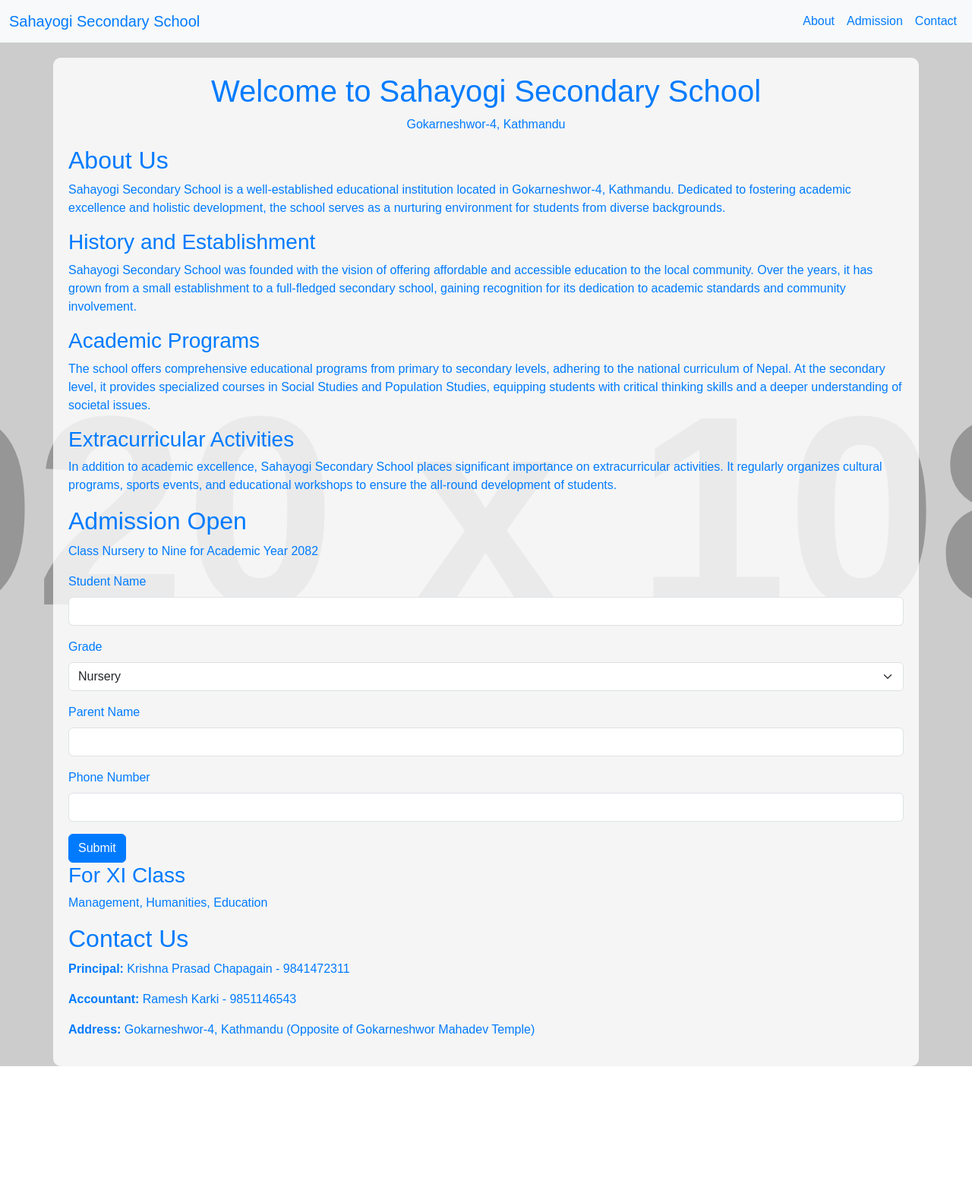
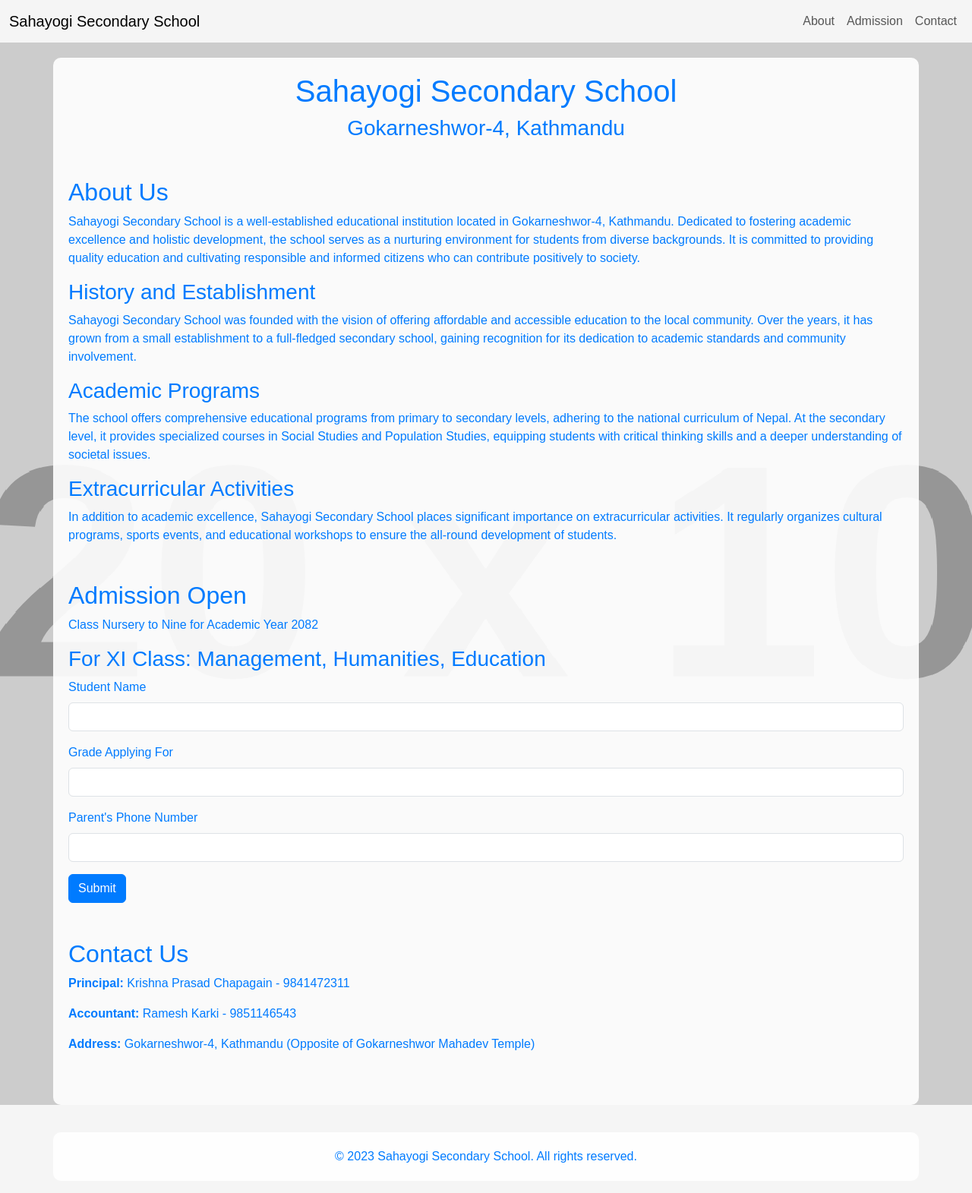
Before and after one commit to karkiramesh77/Sahayogi, a plain HTML site: page index.html in a window 1280 px wide. Shown: the whole page at 76% size. Before the commit the page ends 1404 px from the top, so only its background shows below. Drawn offline with nearby package versions, Linux system fonts and the light colour scheme; placeholder pictures from the web are drawn by us.

Commit message:
Update index.html

```diff
--- a/index.html
+++ b/index.html
@@ -5,26 +5,26 @@
   <meta name="viewport" content="width=device-width, initial-scale=1.0">
   <title>Sahayogi Secondary School</title>
   <!-- Bootstrap 5 CSS -->
-  <link href="https://cdn.jsdelivr.net/npm/bootstrap@5.3.0/dist/css/bootstrap.min.css" rel="stylesheet">
+  <link href="https://cdn.jsdelivr.net/npm/bootstrap@5.3.0-alpha1/dist/css/bootstrap.min.css" rel="stylesheet">
   <style>
     body {
-      background-image: url('https://via.placeholder.com/1920x1080.png?text=School+Building+Background'); /* Replace with your school building image */
+      background-image: url('https://via.placeholder.com/1920x1080.png?text=School+Building+Background'); /* Replace with your school building image URL */
       background-size: cover;
       background-position: center;
       color: #007BFF; /* Blue text color */
       font-family: Arial, sans-serif;
     }
-    .navbar-brand, .nav-link {
-      color: #007BFF !important;
+    .navbar, .footer {
+      background-color: rgba(255, 255, 255, 0.8); /* Semi-transparent white */
     }
     .container {
-      background-color: rgba(255, 255, 255, 0.8); /* Semi-transparent white background */
+      background-color: rgba(255, 255, 255, 0.9); /* Semi-transparent white */
       padding: 20px;
       border-radius: 10px;
       margin-top: 20px;
     }
     h1, h2, h3 {
-      color: #007BFF;
+      color: #007BFF; /* Blue text color */
     }
     .btn-primary {
       background-color: #007BFF;
@@ -38,7 +38,7 @@
 </head>
 <body>
   <!-- Navbar -->
-  <nav class="navbar navbar-expand-lg navbar-light bg-light">
+  <nav class="navbar navbar-expand-lg navbar-light">
     <div class="container-fluid">
       <a class="navbar-brand" href="#">Sahayogi Secondary School</a>
       <button class="navbar-toggler" type="button" data-bs-toggle="collapse" data-bs-target="#navbarNav" aria-controls="navbarNav" aria-expanded="false" aria-label="Toggle navigation">
@@ -62,13 +62,13 @@
 
   <!-- Main Content -->
   <div class="container">
-    <h1 class="text-center">Welcome to Sahayogi Secondary School</h1>
-    <p class="text-center">Gokarneshwor-4, Kathmandu</p>
+    <h1 class="text-center">Sahayogi Secondary School</h1>
+    <h3 class="text-center">Gokarneshwor-4, Kathmandu</h3>
 
     <!-- About Section -->
-    <section id="about">
+    <section id="about" class="my-5">
       <h2>About Us</h2>
-      <p>Sahayogi Secondary School is a well-established educational institution located in Gokarneshwor-4, Kathmandu. Dedicated to fostering academic excellence and holistic development, the school serves as a nurturing environment for students from diverse backgrounds.</p>
+      <p>Sahayogi Secondary School is a well-established educational institution located in Gokarneshwor-4, Kathmandu. Dedicated to fostering academic excellence and holistic development, the school serves as a nurturing environment for students from diverse backgrounds. It is committed to providing quality education and cultivating responsible and informed citizens who can contribute positively to society.</p>
       <h3>History and Establishment</h3>
       <p>Sahayogi Secondary School was founded with the vision of offering affordable and accessible education to the local community. Over the years, it has grown from a small establishment to a full-fledged secondary school, gaining recognition for its dedication to academic standards and community involvement.</p>
       <h3>Academic Programs</h3>
@@ -78,45 +78,35 @@
     </section>
 
     <!-- Admission Section -->
-    <section id="admission">
+    <section id="admission" class="my-5">
       <h2>Admission Open</h2>
       <p>Class Nursery to Nine for Academic Year 2082</p>
-      <form>
+      <h3>For XI Class: Management, Humanities, Education</h3>
+      <form id="admissionForm">
         <div class="mb-3">
-          <label for="studentName" class="form-label">Student Name</label>
-          <input type="text" class="form-control" id="studentName" required>
+          <label for="name" class="form-label">Student Name</label>
+          <input type="text" class="form-control" id="name" name="name" required>
         </div>
         <div class="mb-3">
-          <label for="grade" class="form-label">Grade</label>
-          <select class="form-select" id="grade" required>
-            <option value="Nursery">Nursery</option>
-            <option value="1">Grade 1</option>
-            <option value="2">Grade 2</option>
-            <option value="3">Grade 3</option>
-            <option value="4">Grade 4</option>
-            <option value="5">Grade 5</option>
-            <option value="6">Grade 6</option>
-            <option value="7">Grade 7</option>
-            <option value="8">Grade 8</option>
-            <option value="9">Grade 9</option>
-          </select>
+          <label for="grade" class="form-label">Grade Applying For</label>
+          <input type="text" class="form-control" id="grade" name="grade" required>
         </div>
         <div class="mb-3">
-          <label for="parentName" class="form-label">Parent Name</label>
-          <input type="text" class="form-control" id="parentName" required>
-        </div>
-        <div class="mb-3">
-          <label for="phone" class="form-label">Phone Number</label>
-          <input type="tel" class="form-control" id="phone" required>
+          <label for="phone" class="form-label">Parent's Phone Number</label>
+          <input type="tel" class="form-control" id="phone" name="phone" required>
         </div>
         <button type="submit" class="btn btn-primary">Submit</button>
       </form>
-      <h3>For XI Class</h3>
-      <p>Management, Humanities, Education</p>
+      <div id="successMessage" class="mt-3 text-success" style="display: none;">
+        Admission form submitted successfully!
+      </div>
+      <div id="errorMessage" class="mt-3 text-danger" style="display: none;">
+        Failed to submit the form. Please try again.
+      </div>
     </section>
 
     <!-- Contact Section -->
-    <section id="contact">
+    <section id="contact" class="my-5">
       <h2>Contact Us</h2>
       <p><strong>Principal:</strong> Krishna Prasad Chapagain - 9841472311</p>
       <p><strong>Accountant:</strong> Ramesh Karki - 9851146543</p>
@@ -124,7 +114,40 @@
     </section>
   </div>
 
+  <!-- Footer -->
+  <footer class="footer mt-auto py-3">
+    <div class="container text-center">
+      <span>&copy; 2023 Sahayogi Secondary School. All rights reserved.</span>
+    </div>
+  </footer>
+
   <!-- Bootstrap 5 JS -->
-  <script src="https://cdn.jsdelivr.net/npm/bootstrap@5.3.0/dist/js/bootstrap.bundle.min.js"></script>
+  <script src="https://cdn.jsdelivr.net/npm/bootstrap@5.3.0-alpha1/dist/js/bootstrap.bundle.min.js"></script>
+  <!-- EmailJS Script -->
+  <script type="text/javascript" src="https://cdn.jsdelivr.net/npm/@emailjs/browser@3/dist/email.min.js"></script>
+  <script>
+    // Initialize EmailJS with your User ID
+    (function() {
+      emailjs.init("YOUR_USER_ID"); // Replace with your EmailJS User ID
+    })();
+
+    // Handle form submission
+    document.getElementById("admissionForm").addEventListener("submit", function(event) {
+      event.preventDefault(); // Prevent default form submission
+
+      // Send form data using EmailJS
+      emailjs.sendForm("YOUR_SERVICE_ID", "YOUR_TEMPLATE_ID", this) // Replace with your Service ID and Template ID
+        .then(function(response) {
+          console.log("Email sent successfully!", response);
+          document.getElementById("successMessage").style.display = "block";
+          document.getElementById("errorMessage").style.display = "none";
+          document.getElementById("admissionForm").reset(); // Clear the form
+        }, function(error) {
+          console.log("Failed to send email.", error);
+          document.getElementById("errorMessage").style.display = "block";
+          document.getElementById("successMessage").style.display = "none";
+        });
+    });
+  </script>
 </body>
 </html>
```
